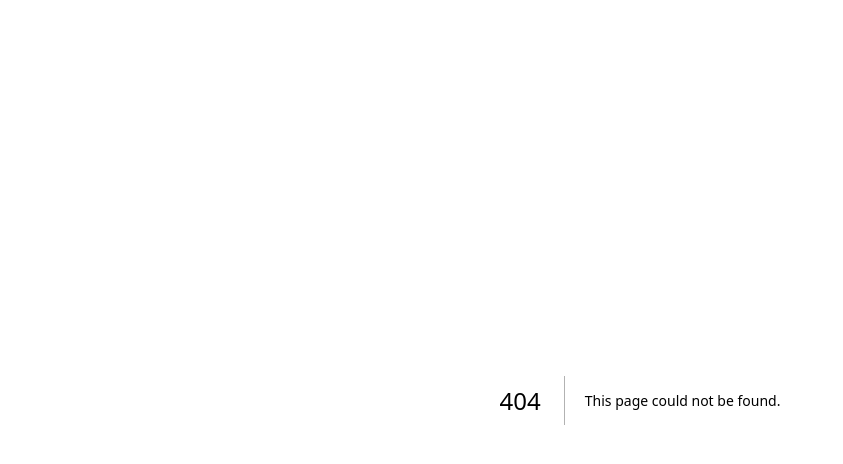
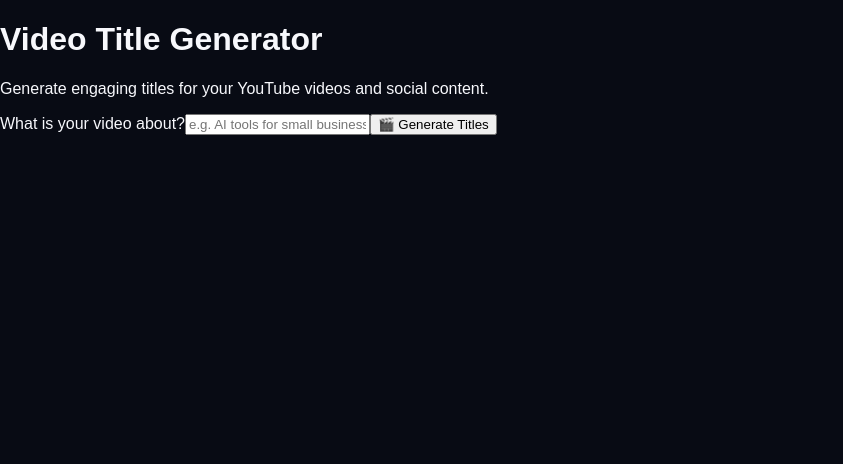
Before and after one commit to shailesh21983/clipforge, a Next.js app in the folder clipforge/: page /tools/hashtag-generator/video-title-generator in a window 1280 px wide. Before the commit this address had no page. Shown: the top 464 px of the page, without its empty margins (0-843 px from the left). Built offline with nearby package versions, Linux system fonts and the light colour scheme.

Commit message:
Create page.js

```diff
--- /dev/null
+++ b/clipforge/app/tools/hashtag-generator/video-title-generator/page.js
@@ -0,0 +1,72 @@
+"use client";
+
+import { useState } from "react";
+
+export default function VideoTitleGenerator() {
+  const [topic, setTopic] = useState("");
+  const [titles, setTitles] = useState([]);
+
+  const generateTitles = () => {
+    if (!topic.trim()) return;
+
+    const generatedTitles = [
+      `The Ultimate Guide to ${topic}`,
+      `10 Things You Need to Know About ${topic}`,
+      `How to Master ${topic} in 2026`,
+      `I Tried ${topic} — Here's What Happened`,
+      `The Truth About ${topic}`,
+      `Stop Doing ${topic} Wrong`,
+      `Beginner's Guide to ${topic}`,
+      `Everything You Need to Know About ${topic}`,
+      `How ${topic} Can Change Everything`,
+      `${topic}: Tips Nobody Tells You`,
+    ];
+
+    setTitles(generatedTitles);
+  };
+
+  const copyTitle = (title) => {
+    navigator.clipboard.writeText(title);
+  };
+
+  return (
+    <main className="tool-page">
+      <h1>Video Title Generator</h1>
+      <p>Generate engaging titles for your YouTube videos and social content.</p>
+
+      <label>What is your video about?</label>
+
+      <input
+        type="text"
+        placeholder="e.g. AI tools for small business"
+        value={topic}
+        onChange={(e) => setTopic(e.target.value)}
+      />
+
+      <button onClick={generateTitles}>
+        🎬 Generate Titles
+      </button>
+
+      {titles.length > 0 && (
+        <div className="results">
+          <h2>Your Video Titles</h2>
+
+          <div className="title-list">
+            {titles.map((title, index) => (
+              <div className="title-item" key={index}>
+                <span>{index + 1}. {title}</span>
+
+                <button
+                  className="copy-btn"
+                  onClick={() => copyTitle(title)}
+                >
+                  Copy
+                </button>
+              </div>
+            ))}
+          </div>
+        </div>
+      )}
+    </main>
+  );
+}
```
